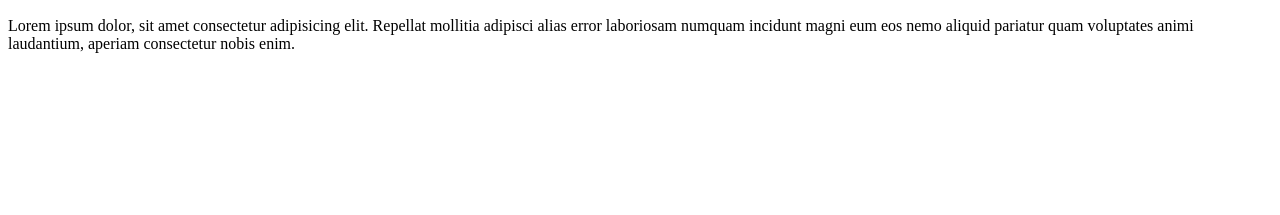
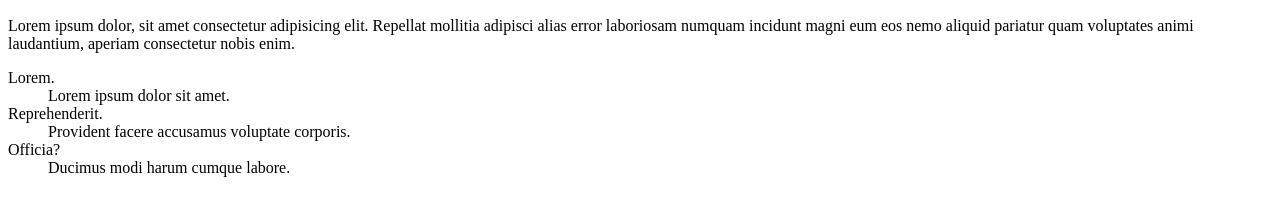
Before and after one commit to MMI-SAE-105/2022-r113-tp2-menu-alpinejs-SamiGmmi1a, a website: page index.html in a window 1280 px wide. Shown: the part 139-354 px from the top of the page. Drawn offline with nearby package versions, Linux system fonts and the light colour scheme.

Commit message:
accordéon

```diff
--- a/index.html
+++ b/index.html
@@ -51,3 +51,18 @@
     </p>
   </body>
 </html>
+
+<nav>
+  <d1>
+    <dt>Lorem.</dt>
+    <dd>Lorem ipsum dolor sit amet.</dd>
+  </d1>
+  <d1>
+    <dt>Reprehenderit.</dt>
+    <dd>Provident facere accusamus voluptate corporis.</dd>
+  </d1>
+  <d1>
+    <dt>Officia?</dt>
+    <dd>Ducimus modi harum cumque labore.</dd>
+  </d1>
+</nav>
```
